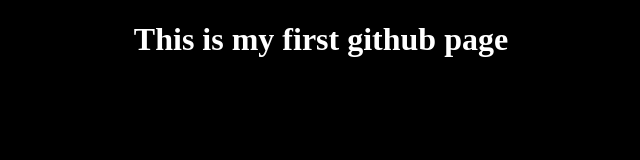
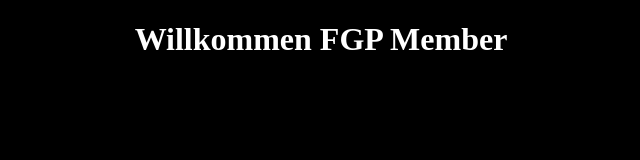
Before and after one commit to DerJonnyftw/Generator, a plain HTML site: page index.html in a window 1280 px wide. Shown: the whole page, without its empty margins (319-959 px from the left). Drawn offline with Linux system fonts and the light colour scheme.

Commit message:
Update index.html

```diff
--- a/index.html
+++ b/index.html
@@ -5,7 +5,7 @@
   </title>
 
   <body>
-    <h1>This is my first github page</h1>
+    <h1>Willkommen FGP Member</h1>
   </body>
 
   <style>
```
